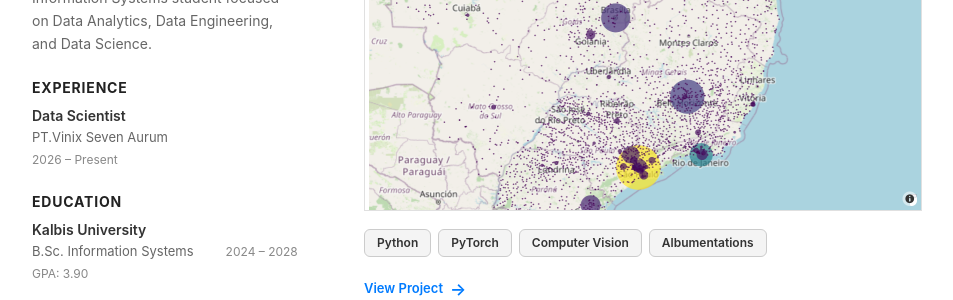
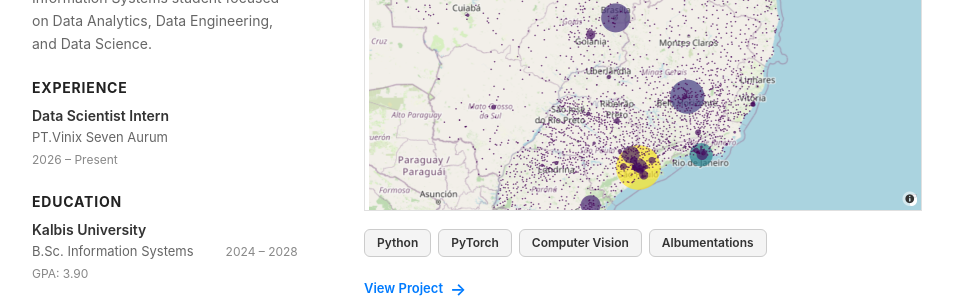
Before and after one commit to AdamZeinAslam/AdamZeinAslam.github.io, a Jekyll site: the page built from index.md, in a window 1280 px wide. Shown: the part 361-661 px from the top of the page, without its empty margins (163-1116 px from the left). Built offline with Jekyll 4.4.1, drawn with Linux system fonts in a browser that asks for light colours.

Commit message:
Change job title from 'Data Scientist' to 'Data Scientist Intern'

```diff
--- a/_layouts/default.html
+++ b/_layouts/default.html
@@ -61,7 +61,7 @@
 
         <div class="experience-item">
 
-          <h3>Data Scientist</h3>
+          <h3>Data Scientist Intern</h3>
 
           <p class="organization">
             PT.Vinix Seven Aurum
```
